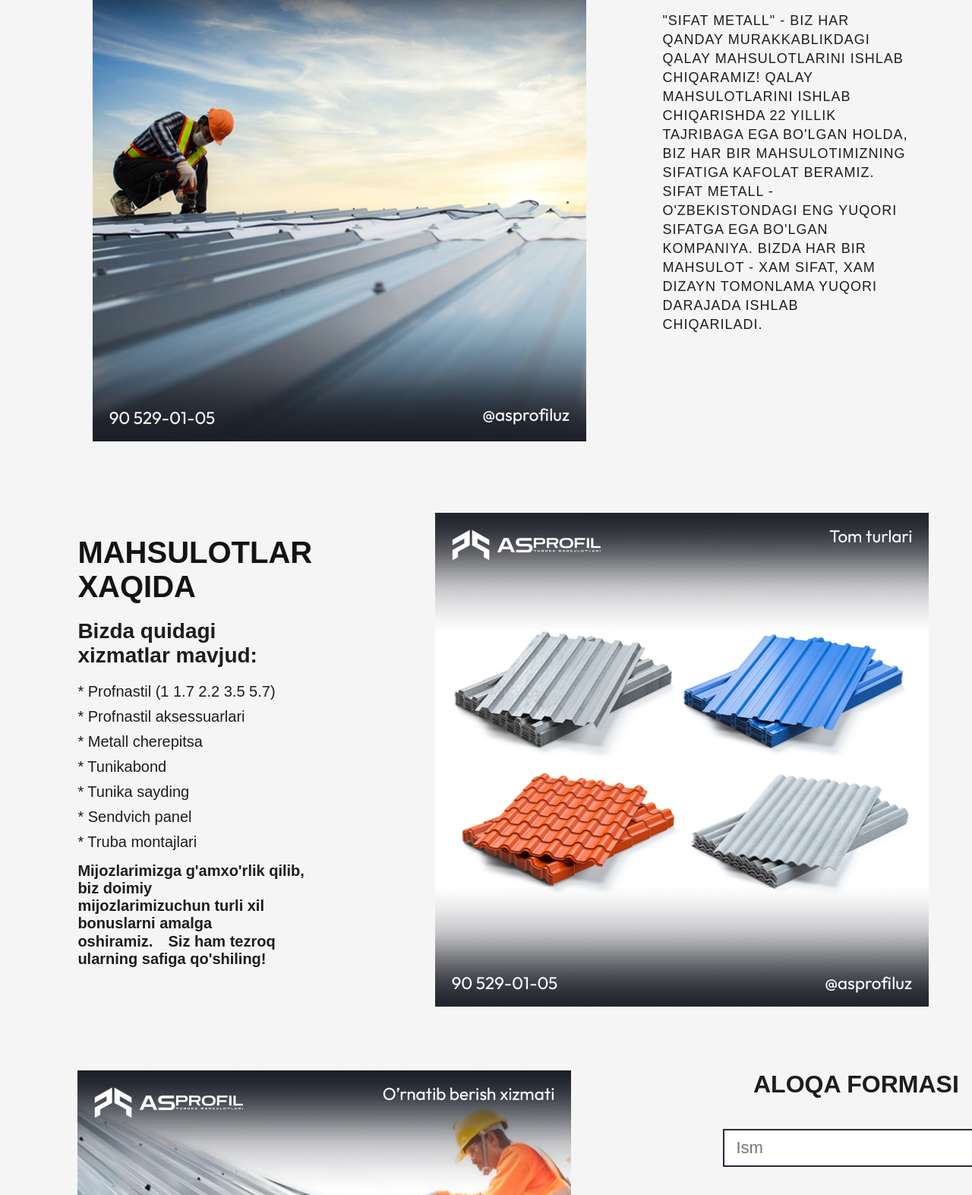
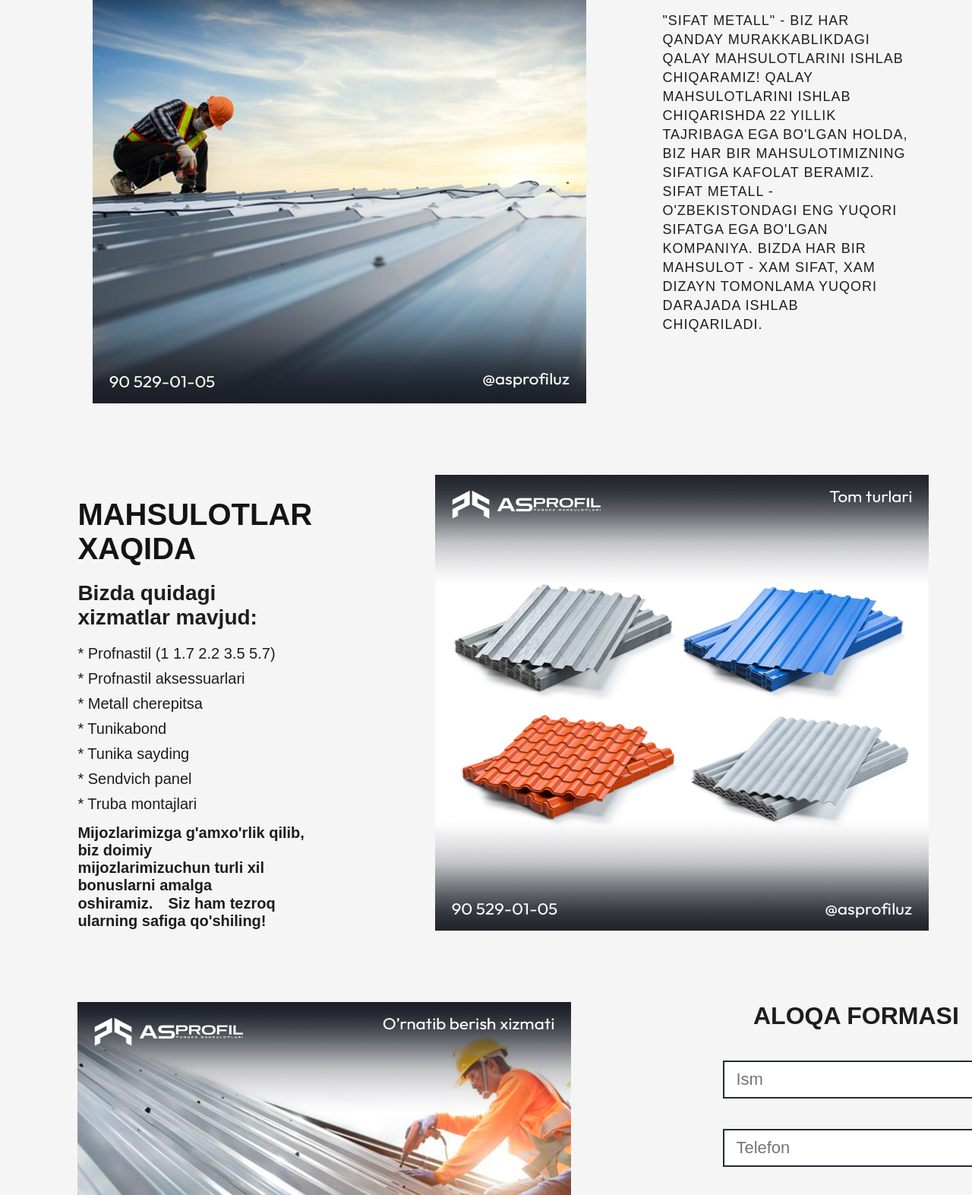
Before and after one commit to Asadbek01-dev/AsProfil, a plain HTML site: page index.html in a window 1280 px wide. Shown: the part 357-1930 px from the top of the page at 76% size. Drawn offline with nearby package versions, Linux system fonts and the light colour scheme.

Commit message:
rasmlarni raszmeri ozgardi

```diff
--- a/css/main.css
+++ b/css/main.css
@@ -73,6 +73,7 @@
 }
 .haqida img{
     width: 650px;
+    height: 600px;
 }
 .haqida_matn h1{
     margin-bottom: 20px;
@@ -100,6 +101,7 @@
 }
 .max_rasm img{
     width: 650px;
+    height: 600px;
 }
 .maxsulot h1{
     font-size: 40px;
@@ -146,6 +148,7 @@
 }
 .aloqa_img img{
     width: 650px;
+    height: 600px;
 }
 .aloqa_h1{
     display: block;
```
